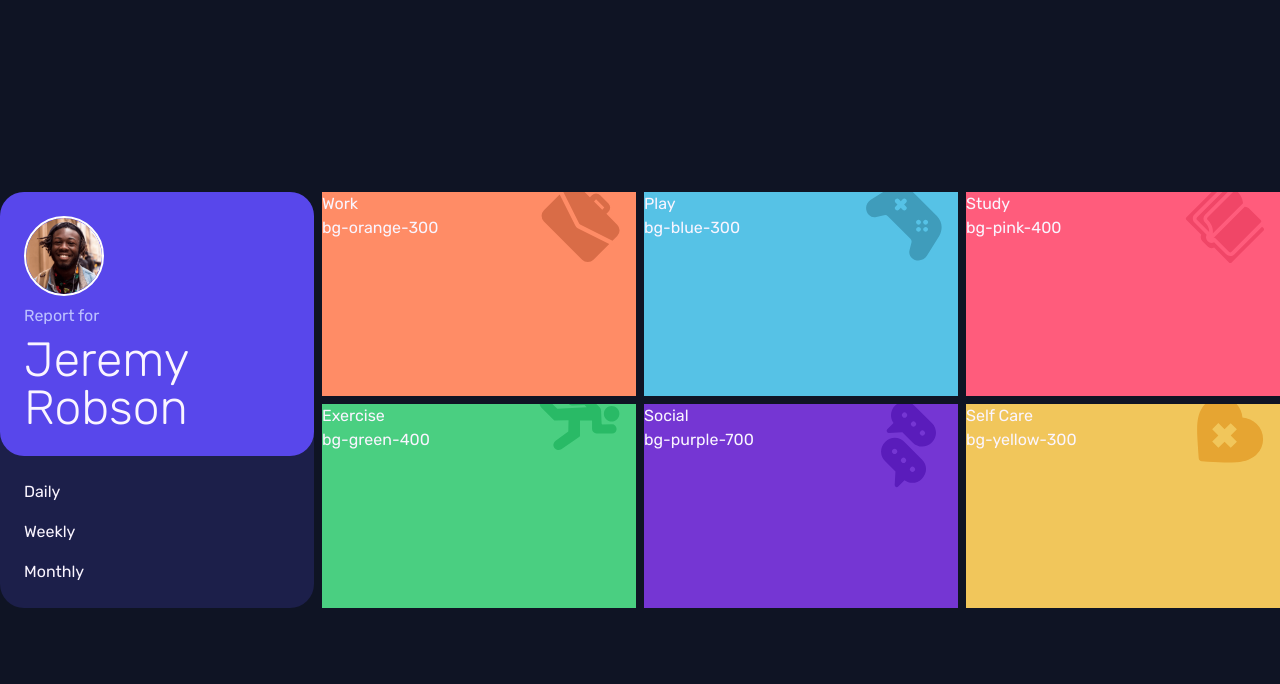
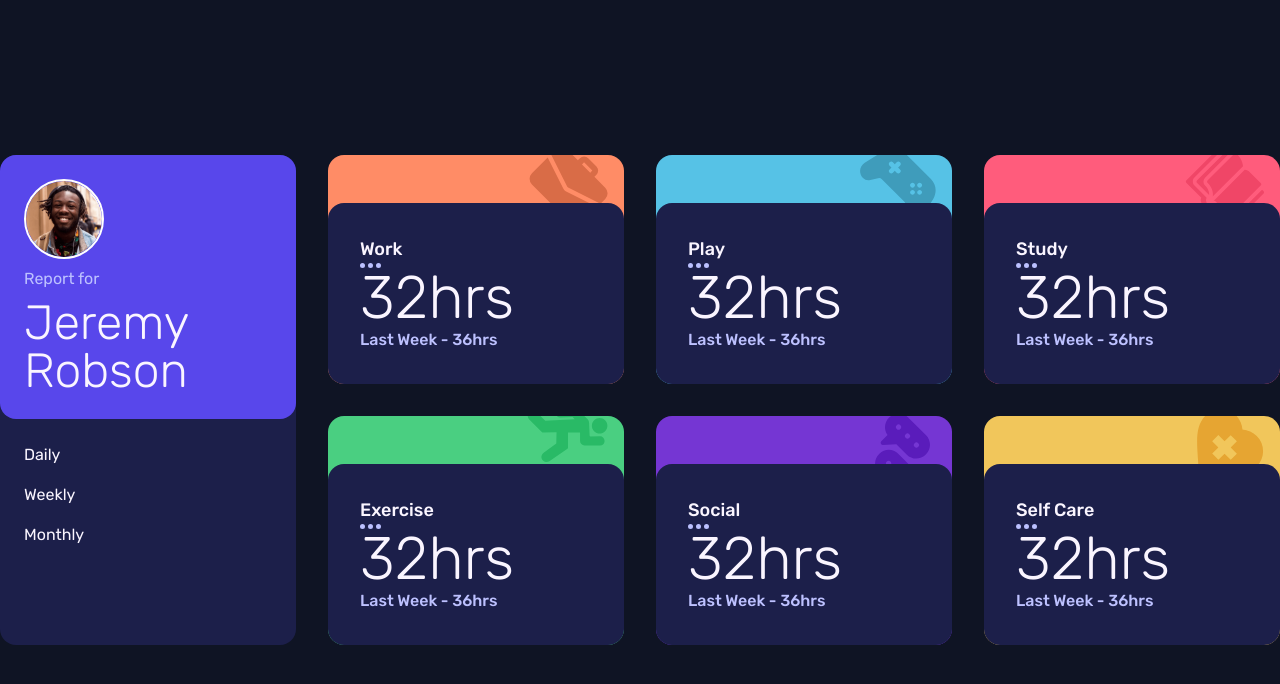
Before and after one commit to lilKriT/fem-time-tracking-dashboard, a Next.js app: page / in a window 1280 px wide. Shown: the top 684 px of the page. Built offline with nearby package versions, Linux system fonts and the light colour scheme.

Commit message:
Moving forward.

```diff
--- a/app/_components/Card.tsx
+++ b/app/_components/Card.tsx
@@ -7,11 +7,17 @@ interface CardProps {
 const Card = ({ title, color, icon }: CardProps) => {
   return (
     <article
-      className={`${color} ${icon} bg-no-repeat bg-position-[right_1rem_top_-0.5rem]`}
+      className={`${color} ${icon} bg-no-repeat bg-position-[right_1rem_top_-0.5rem] rounded-2xl flex text-purple-50`}
     >
-      <div>
-        <h2>{title}</h2>
-        <h3>{color}</h3>
+      {/* The inner frame */}
+      <div className="bg-navy-900 mt-12 rounded-2xl w-full p-8">
+        <h2 className="font-medium text-lg">{title}</h2>
+
+        {/* Apparently this is better then "Image"... */}
+        <img src={"/icon-ellipsis.svg"} />
+
+        <p className="text-6xl font-light">32hrs</p>
+        <p className="font-medium text-navy-200">Last Week - 36hrs</p>
       </div>
     </article>
   );
--- a/app/globals.css
+++ b/app/globals.css
@@ -38,3 +38,7 @@ body {
   color: theme(--color-purple-50);
   font-family: var(--font-sans), Arial, Helvetica, sans-serif;
 }
+
+.btn {
+  @apply cursor-pointer;
+}
--- a/app/page.tsx
+++ b/app/page.tsx
@@ -1,3 +1,5 @@
+"use client";
+
 import Image from "next/image";
 
 import { data } from "./data";
@@ -27,10 +29,10 @@ const getActivityMeta = (title: string) => {
 export default function Home() {
   return (
     <section className="min-h-dvh flex justify-center items-center">
-      <div className="grid grid-cols-4 grid-rows-2 gap-2">
+      <div className="grid grid-cols-4 grid-rows-2 gap-8 max-w-7xl">
         {/* First, double sized cell */}
-        <div className="row-span-2 bg-navy-900 rounded-3xl ">
-          <div className="bg-purple-600 rounded-3xl p-6 flex flex-col gap-2">
+        <div className="row-span-2 bg-navy-900 rounded-2xl ">
+          <div className="bg-purple-600 rounded-2xl p-6 flex flex-col gap-2">
             {/* User card */}
             <Image
               src={"/image-jeremy.png"}
@@ -45,9 +47,15 @@ export default function Home() {
 
           {/* Timeframe settings: */}
           <div className="flex flex-col justify-center items-start px-6 py-6 gap-4">
-            <button>Daily</button>
-            <button>Weekly</button>
-            <button>Monthly</button>
+            <button className="btn" onClick={() => console.log("Daily")}>
+              Daily
+            </button>
+            <button className="btn" onClick={() => console.log("Weekly")}>
+              Weekly
+            </button>
+            <button className="btn" onClick={() => console.log("Monthly")}>
+              Monthly
+            </button>
           </div>
         </div>
 
```
